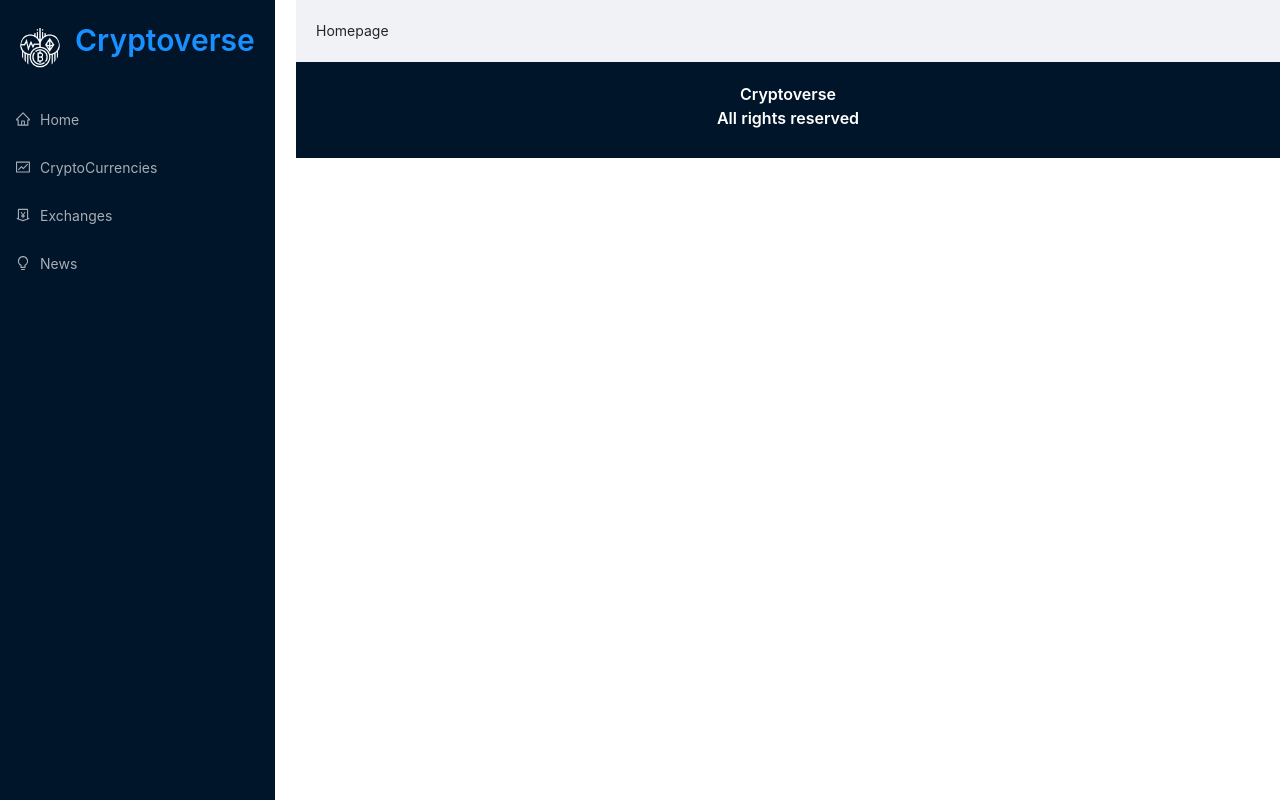
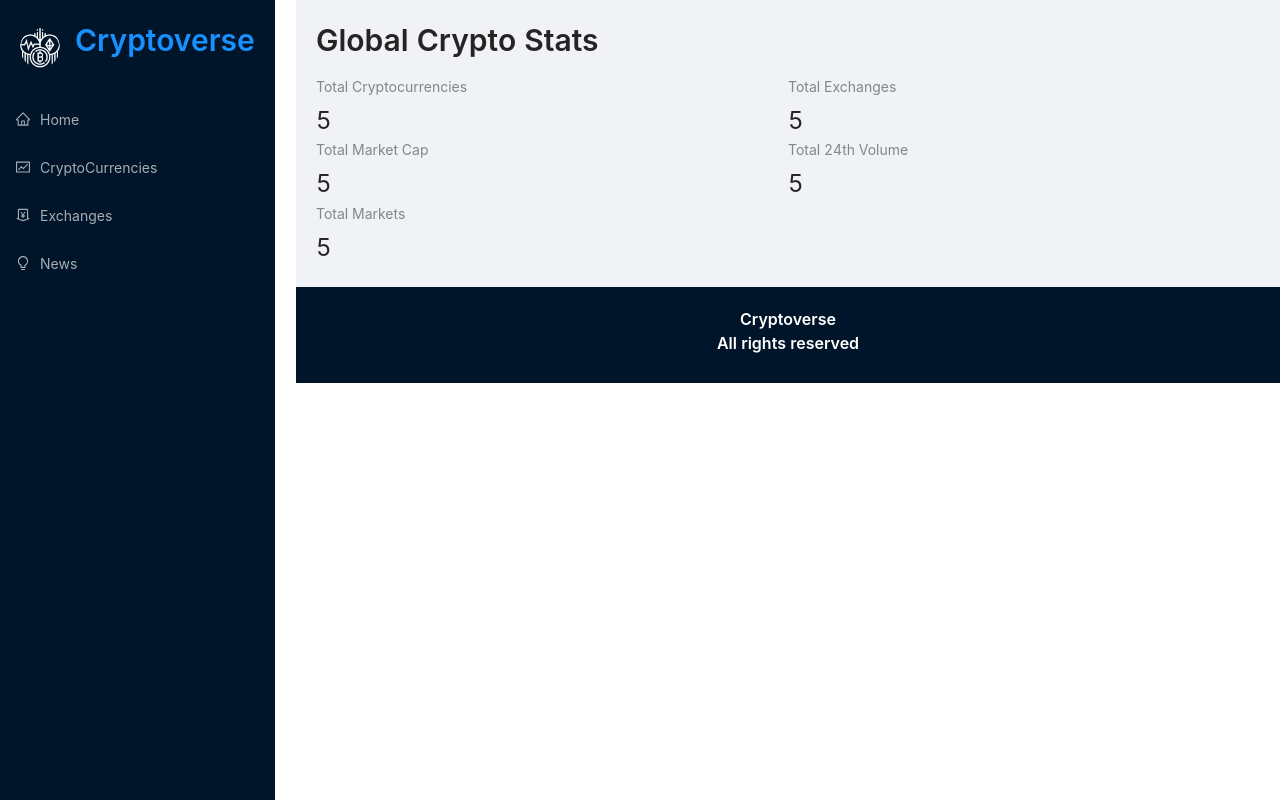
Before and after one commit to saurav1423/crypto, a React (Create React App) app: page / in a window 1280 px wide. Built offline with nearby package versions, Linux system fonts and the light colour scheme.

Commit message:
basic home done

```diff
--- a/src/components/Homepage.js
+++ b/src/components/Homepage.js
@@ -1,7 +1,35 @@
 import React from "react";
+import millify from "millify";
+import { Typography, Row, Col, Statistic } from "antd";
+import { Link } from "react-router-dom";
+
+const { Title } = Typography;
 
 const Homepage = () => {
-  return <div>Homepage</div>;
+  return (
+    <>
+      <Title level={2} className="heading">
+        Global Crypto Stats
+      </Title>
+      <Row>
+        <Col span={12}>
+          <Statistic title="Total Cryptocurrencies" value="5" />
+        </Col>
+        <Col span={12}>
+          <Statistic title="Total Exchanges" value="5" />
+        </Col>
+        <Col span={12}>
+          <Statistic title="Total Market Cap" value="5" />
+        </Col>
+        <Col span={12}>
+          <Statistic title="Total 24th Volume" value="5" />
+        </Col>
+        <Col span={12}>
+          <Statistic title="Total Markets" value="5" />
+        </Col>
+      </Row>
+    </>
+  );
 };
 
 export default Homepage;
```
